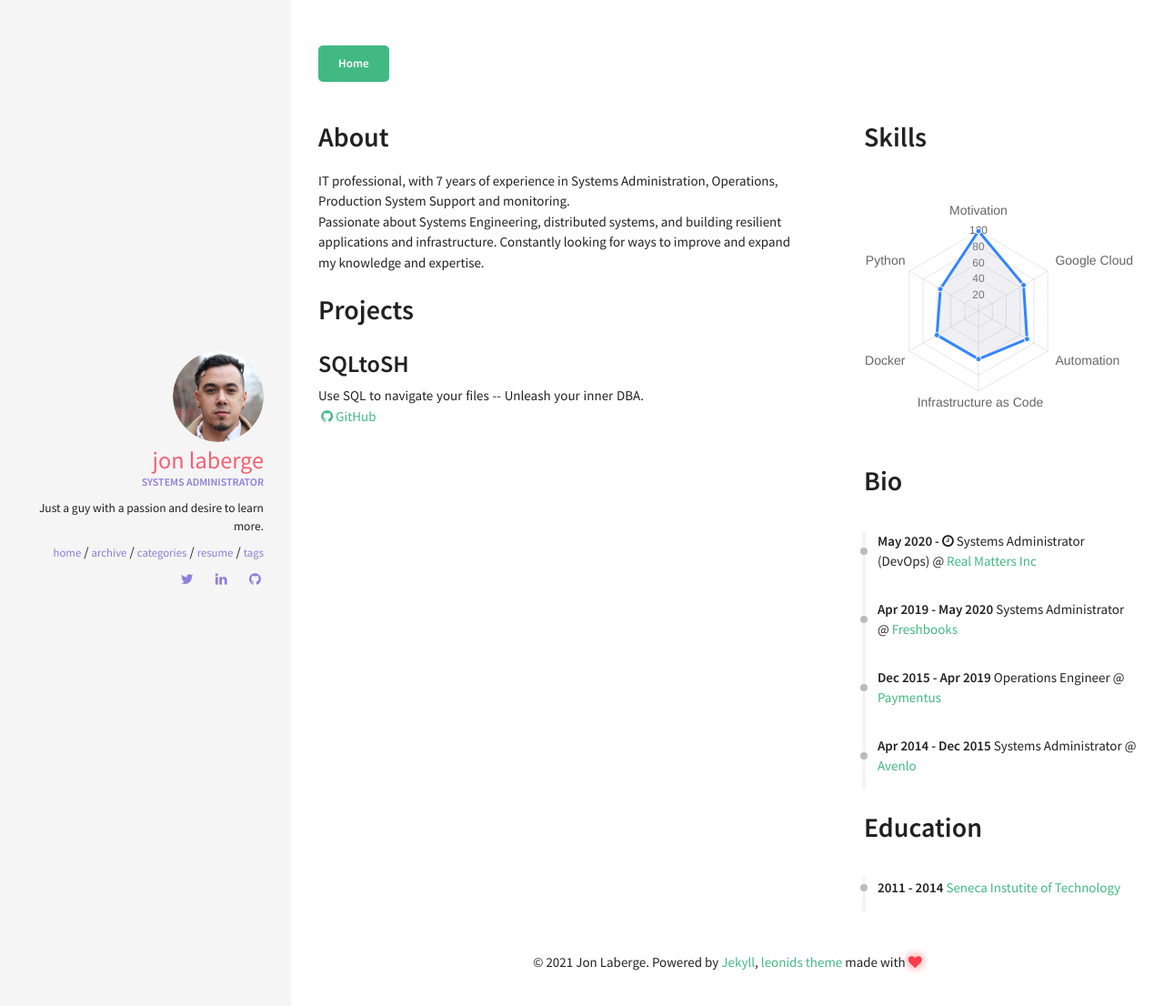
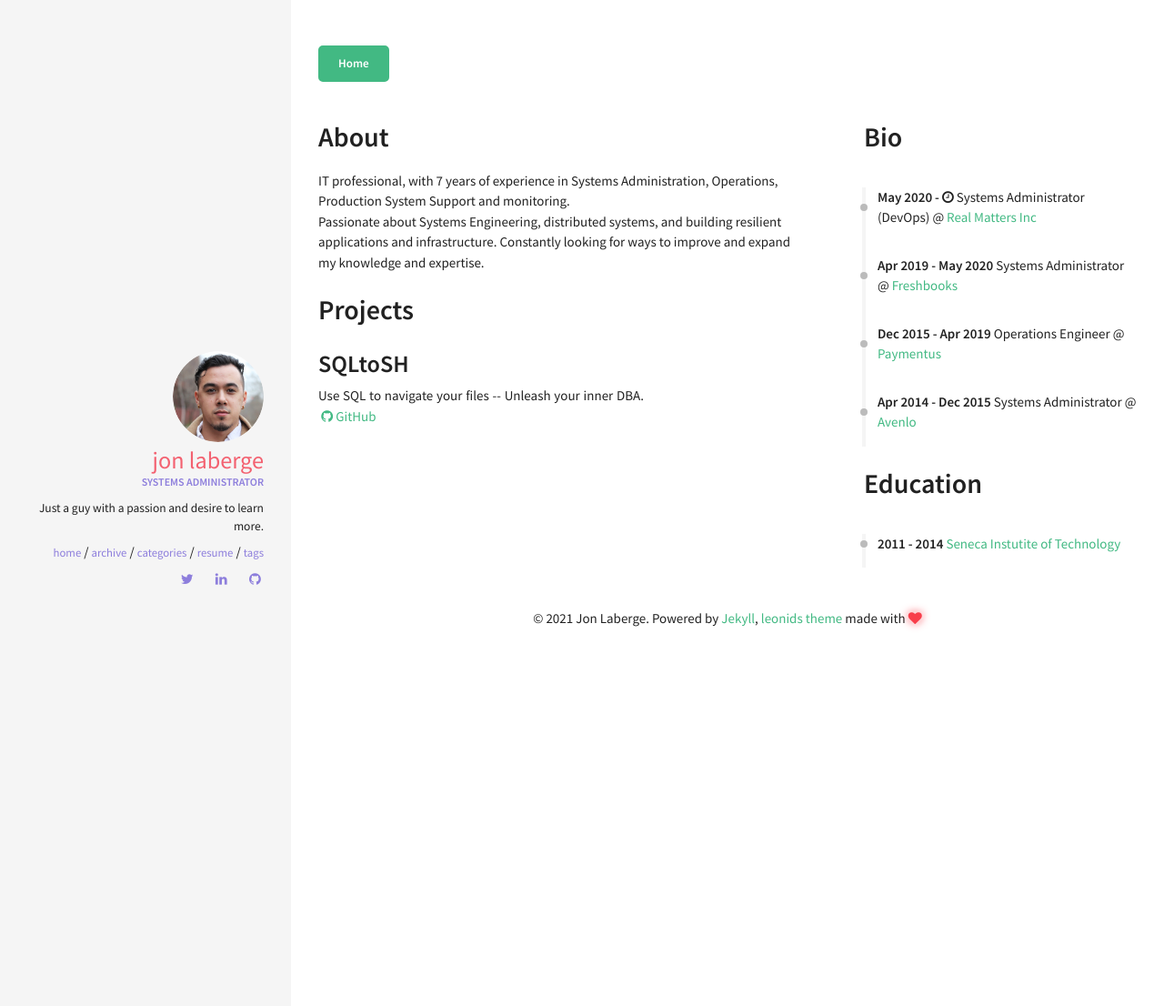
Before and after one commit to jrlaberge/jrlaberge.github.io, a Jekyll site: the page built from resume.html, in a window 1280 px wide. Shown: the top 1106 px of the page at 91% size. Built offline with Jekyll 4.4.1, drawn with Linux system fonts in a browser that asks for light colours; nearby versions of some CDN libraries.

Commit message:
Update from Forestry.io Jon Laberge updated _layouts/resume.html

```diff
--- a/_layouts/resume.html
+++ b/_layouts/resume.html
@@ -1,7 +1,7 @@
 ---
 layout: default
+
 ---
-
 <a class="btn" href= "{{ site.url }}/" >
   Home
 </a>
@@ -23,9 +23,6 @@ layout: default
 
     <div class="col l4 offset-l1">
         <div class="row">
-            {% include sections/skills.html %}
-        </div>
-        <div class="row">
             {% include sections/career.html %}
         </div>
         <div class="row">
```
